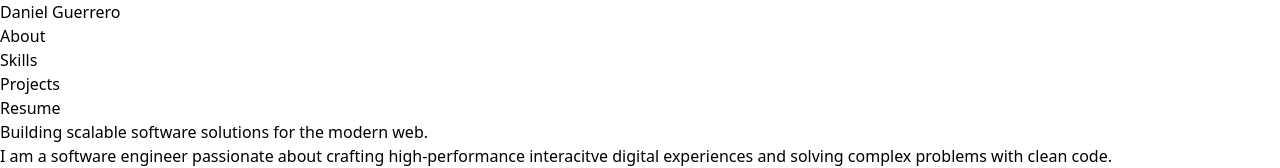
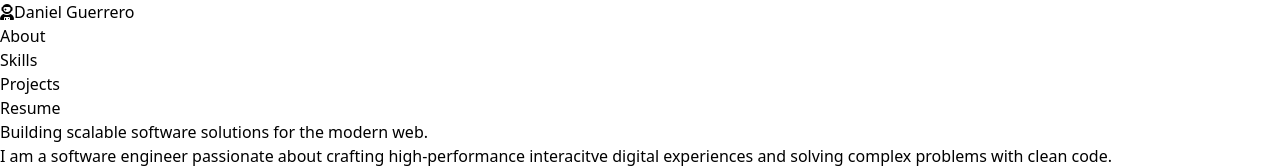
Before and after one commit to danxguerrero/danxguerrero.github.io, a React (Vite) app: page / in a window 1280 px wide. Shown: the top 168 px of the page. Built offline with nearby package versions, Linux system fonts and the light colour scheme.

Commit message:
Add the astronaut logo to the NavBar

```diff
--- a/src/shared-components/NavBar.tsx
+++ b/src/shared-components/NavBar.tsx
@@ -2,7 +2,8 @@ const NavBar = () => {
     return (
         <nav className="flex justify-center bg-slate-900 border-b border-slate-800">
             <div className="flex w-full max-w-7xl items-center justify-between px-8 py-5 text-white">
-                <div>
+                <div className="flex items-center">
+                    <i className="fa-solid fa-user-astronaut mr-2 text-3xl bg-gradient-to-r from-cyan-500 to-emerald-500 text-transparent bg-clip-text"></i>
                     Daniel Guerrero
                 </div>
                 <div className="hidden sm:flex justify-between w-[200px] text-slate-300 items-center">
```
